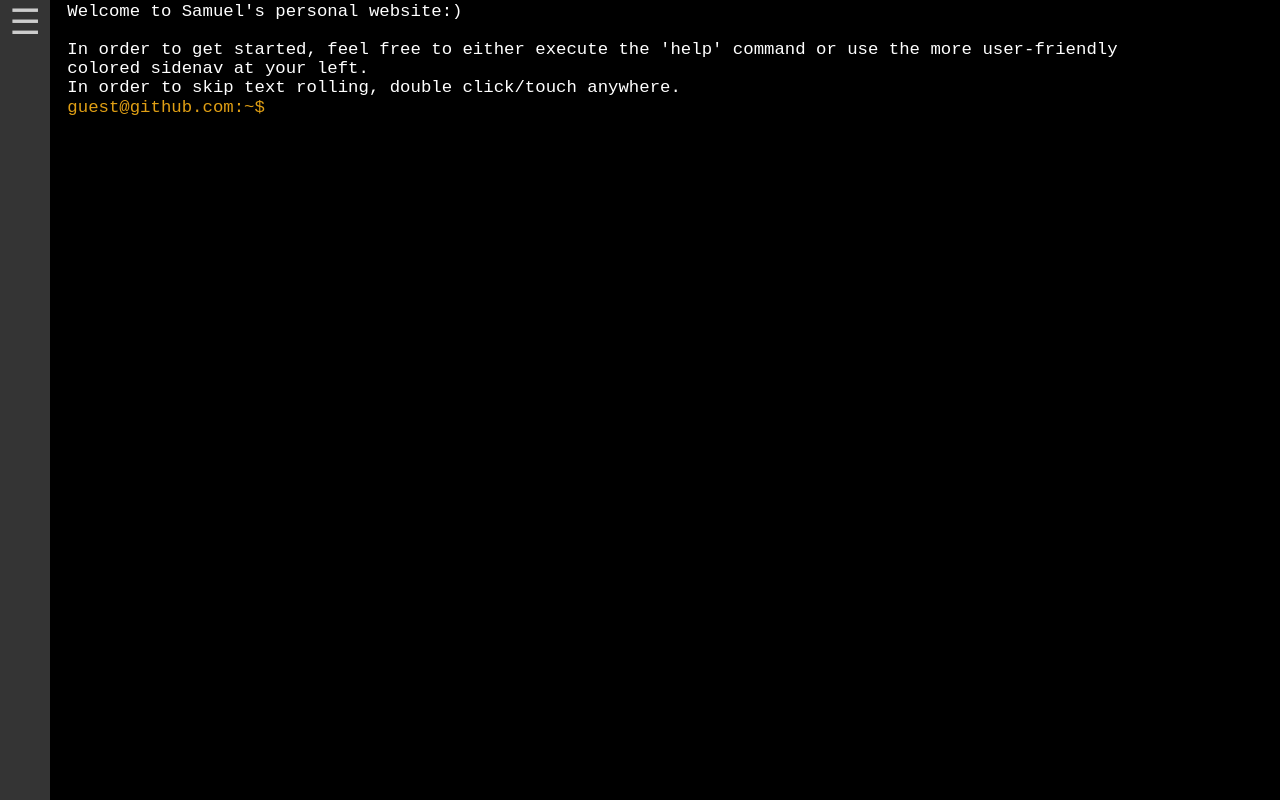
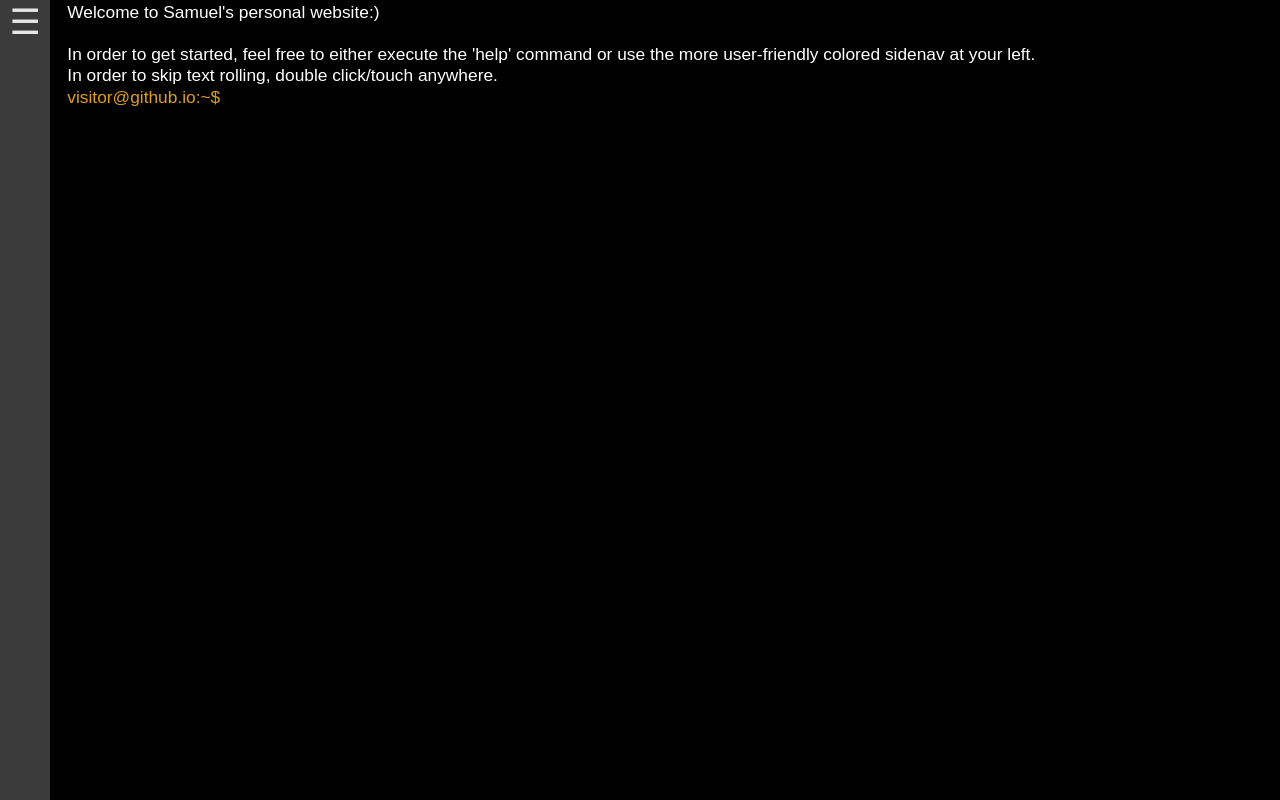
Before and after one commit to Samuelchen85/Samuelchen85.github.io, a plain HTML site: page index.html in a window 1280 px wide. Drawn offline with Linux system fonts and the light colour scheme.

Commit message:
Change the style a little bit

```diff
--- a/css/main.css
+++ b/css/main.css
@@ -8,7 +8,7 @@ html, body {
 }
 body {
     font-size: 13pt;
-    font-family: monospace;
+    font-family: sans-serif;
     color: white;
     background-color: black;
 }
@@ -90,7 +90,7 @@ body {
     top: 0;
     left: 0;
     background-color: #424242;
-    opacity: 0.8;
+    opacity: 0.9;
     overflow-x: hidden;
     transition: 0.3s;
     padding-top: 60px;
--- a/js/main.js
+++ b/js/main.js
@@ -43,8 +43,8 @@ var main = (function () {
             accesible_cores: "Accessible cores",
             language: "Language",
             value_token: "<value>",
-            host: "github.com",
-            user: "guest",
+            host: "github.io",
+            user: "visitor",
             is_root: false,
             type_delay: 20
         };
```
